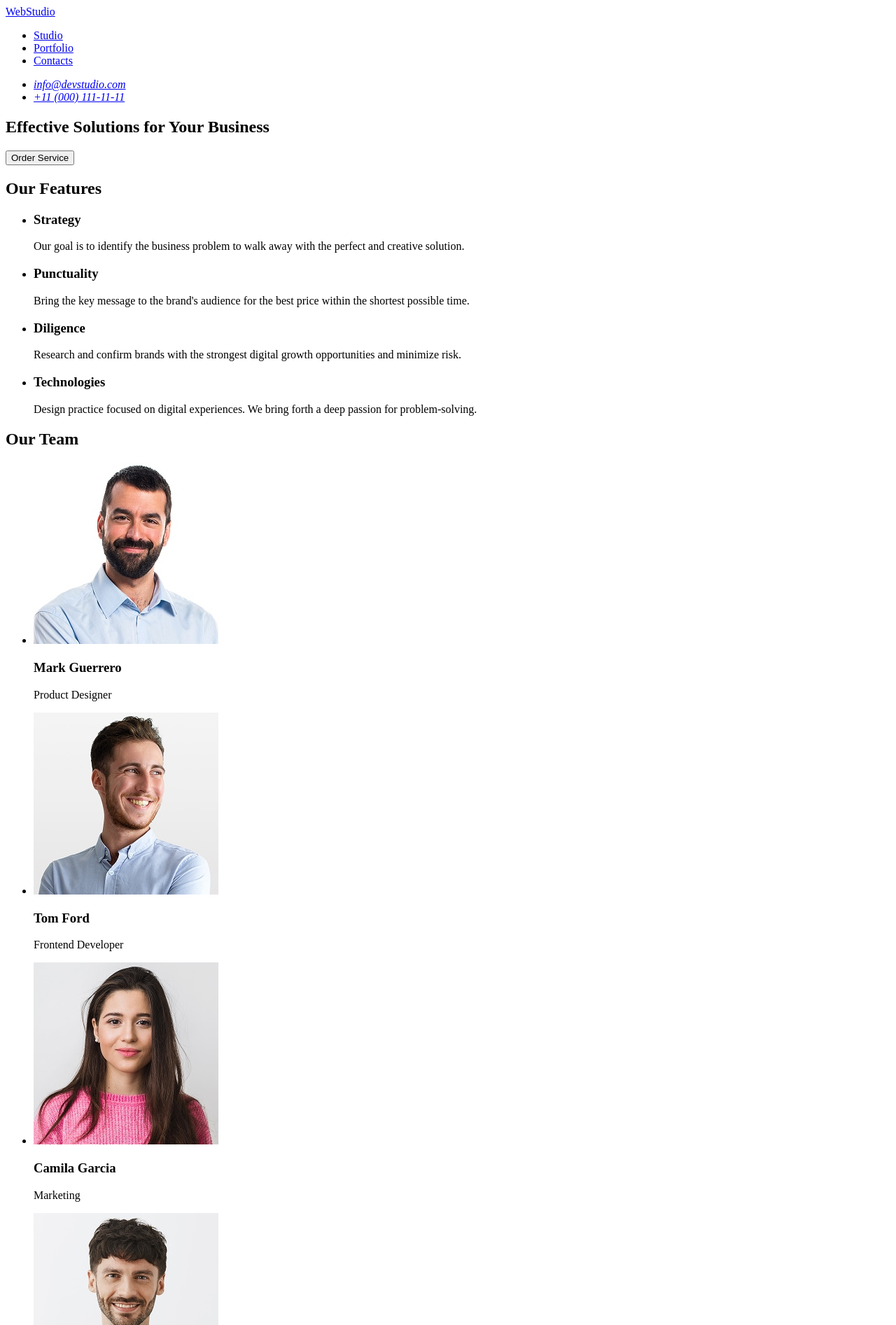
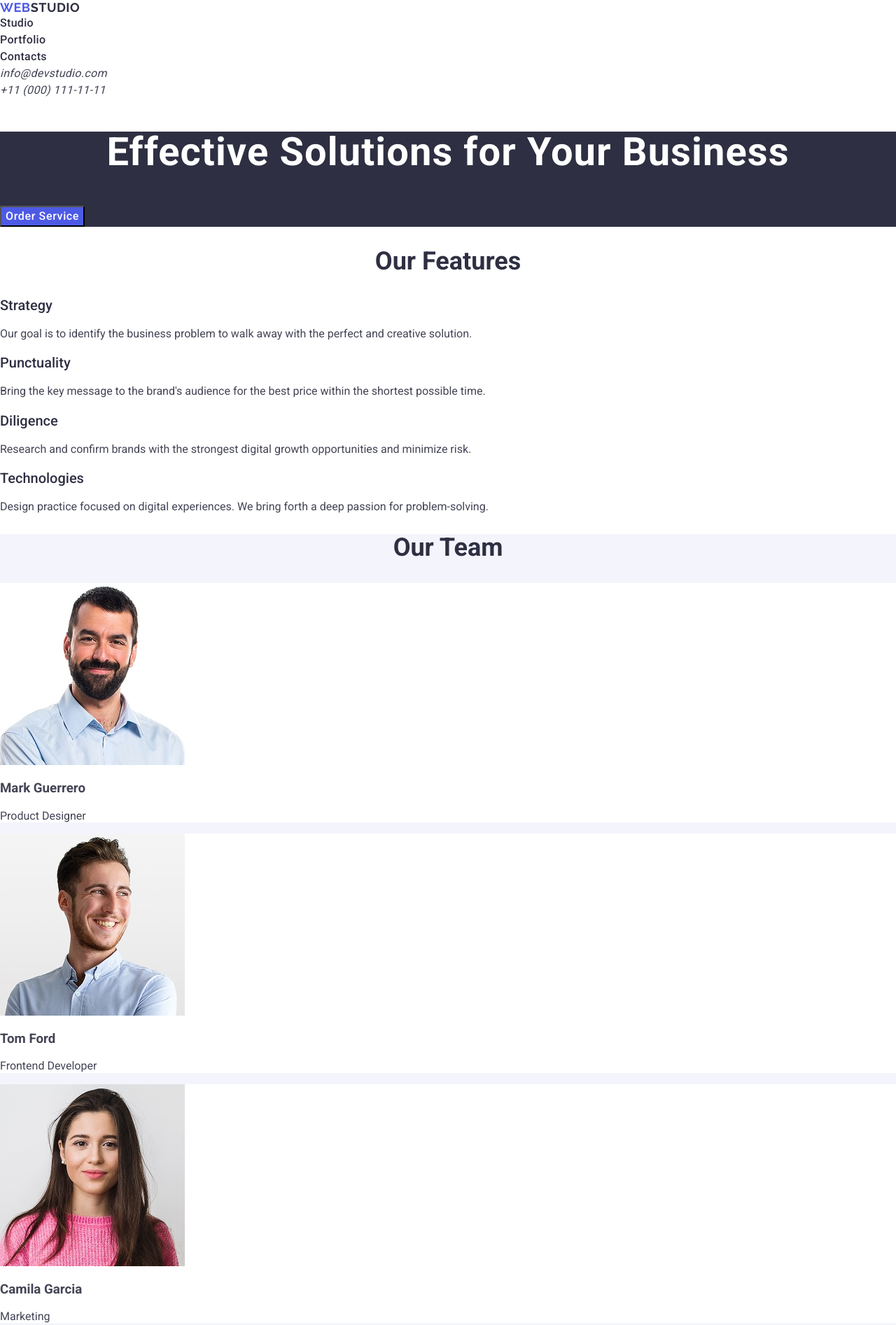
Before and after one commit to vitalii-burlaka/goit-markup-hw-02, a plain HTML site: page index.html in a window 1280 px wide. Shown: the top 1893 px of the page at 70% size. Drawn offline with nearby package versions, Linux system fonts and the light colour scheme.

Commit message:
feat: add styles for homework

```diff
--- /dev/null
+++ b/css/styles.css
@@ -0,0 +1,157 @@
+/* --- ЗАГАЛЬНІ СТИЛІ --- */
+
+body {
+  /* C5, C6: Шрифт Roboto як основний + sans-serif */
+  font-family: "Roboto", sans-serif;
+  /* C8, C11: Домінантний колір тексту та фону */
+  color: #434455;
+  background-color: #ffffff;
+}
+
+/* Скидання дефолтних маркерів (B8) та підкреслень (C14) */
+ul {
+  list-style-type: none;
+  margin: 0;
+  padding: 0;
+}
+
+a {
+  text-decoration: none;
+}
+
+/* --- ХЕДЕР (HEADER) --- */
+
+.logo {
+  /* B10, C12: Шрифт Raleway Bold для лого */
+  font-family: "Raleway", sans-serif;
+  font-weight: 700;
+  font-size: 18px;
+  line-height: 1.17; /* C10: line-height як множник */
+  letter-spacing: 0.03em;
+  text-transform: uppercase;
+  color: #4d5ae5;
+}
+
+.logo-studio-header {
+  color: #2e2f42;
+}
+
+/* C3, C4: Інтерактивні стани для контактів та навігації */
+.nav-link,
+.contact-link {
+  font-size: 16px;
+  line-height: 1.5;
+  letter-spacing: 0.02em;
+}
+
+.nav-link {
+  font-weight: 500;
+  color: #2e2f42;
+}
+
+.contact-link {
+  color: #434455;
+}
+
+.nav-link:hover,
+.nav-link:focus,
+.contact-link:hover,
+.contact-link:focus {
+  color: #404bbf; /* Активний стан за Style Guide */
+}
+
+/* --- ГЕРОЙ (HERO) --- */
+
+.hero {
+  background-color: #2e2f42;
+}
+
+.hero-title {
+  font-size: 56px;
+  line-height: 1.07;
+  letter-spacing: 0.02em;
+  text-align: center;
+  color: #ffffff;
+}
+
+.hero-button {
+  background-color: #4d5ae5;
+  font-family: "Roboto", sans-serif;
+  font-weight: 500;
+  font-size: 16px;
+  line-height: 1.5;
+  letter-spacing: 0.04em;
+  color: #ffffff;
+  /* C13: Курсор-вказівник для кнопок */
+  cursor: pointer;
+}
+
+.hero-button:hover,
+.hero-button:focus {
+  background-color: #404bbf;
+}
+
+/* --- ПЕРЕВАГИ (FEATURES) --- */
+
+/* C15: Заголовок поки що видимий */
+.features-title {
+  font-size: 36px;
+  line-height: 1.11;
+  text-align: center;
+  color: #2e2f42;
+}
+
+.features-subtitle {
+  font-weight: 500;
+  font-size: 20px;
+  line-height: 1.2;
+  color: #2e2f42;
+}
+
+/* --- КОМАНДА (TEAM) --- */
+
+.team {
+  background-color: #f4f4fd; /* Колір Cloud */
+}
+
+.team-title {
+  font-size: 36px;
+  line-height: 1.11;
+  text-align: center;
+  color: #2e2f42;
+}
+
+.team-item {
+  background-color: #ffffff;
+}
+
+/* --- ПОРТФОЛІО (PORTFOLIO) --- */
+
+.portfolio-title {
+  font-size: 36px;
+  line-height: 1.11;
+  text-align: center;
+  color: #2e2f42;
+}
+
+.portfolio-subtitle {
+  font-weight: 500;
+  font-size: 20px;
+  line-height: 1.2;
+  color: #2e2f42;
+}
+
+/* --- ФУТЕР (FOOTER) --- */
+
+.footer {
+  background-color: #2e2f42;
+}
+
+.logo-studio-footer {
+  color: #f4f4fd;
+}
+
+.footer-text {
+  color: #f4f4fd;
+  line-height: 1.5;
+}
--- a/index.html
+++ b/index.html
@@ -3,61 +3,80 @@
   <head>
     <meta charset="UTF-8" />
     <meta name="viewport" content="width=device-width, initial-scale=1.0" />
-    <meta name="keywords" content="foto fotograph people" />
-    <meta name="description" content="Effective Solutions for Your Business" />
     <title>WebStudio</title>
+    <link rel="preconnect" href="https://fonts.googleapis.com" />
+    <link rel="preconnect" href="https://fonts.gstatic.com" crossorigin />
+    <link
+      href="https://fonts.googleapis.com/css2?family=Raleway:wght@700&family=Roboto:wght@400;500;700&display=swap"
+      rel="stylesheet"
+    />
+    <link
+      rel="stylesheet"
+      href="https://cdnjs.cloudflare.com/ajax/libs/modern-normalize/2.0.0/modern-normalize.min.css"
+    />
+    <link rel="stylesheet" href="./css/styles.css" />
   </head>
   <body>
-    <header>
-      <nav>
-        <a href="./index.html">WebStudio</a>
-        <ul>
-          <li><a href="./index.html">Studio</a></li>
-          <li><a href="./index.html">Portfolio</a></li>
-          <li><a href="./index.html">Contacts</a></li>
+    <header class="header">
+      <nav class="header-navigation">
+        <a href="./index.html" class="logo"
+          >Web<span class="logo-studio-header">Studio</span></a
+        >
+        <ul class="nav-list">
+          <li><a href="./index.html" class="nav-link">Studio</a></li>
+          <li><a href="./index.html" class="nav-link">Portfolio</a></li>
+          <li><a href="./index.html" class="nav-link">Contacts</a></li>
         </ul>
       </nav>
-      <address>
-        <ul>
-          <li><a href="mailto:info@devstudio.com">info@devstudio.com</a></li>
-          <li><a href="tel:+110001111111">+11 (000) 111-11-11</a></li>
+      <address class="contacts">
+        <ul class="contacts-list">
+          <li>
+            <a href="mailto:info@devstudio.com" class="contact-link"
+              >info@devstudio.com</a
+            >
+          </li>
+          <li>
+            <a href="tel:+110001111111" class="contact-link"
+              >+11 (000) 111-11-11</a
+            >
+          </li>
         </ul>
       </address>
     </header>
 
     <main>
-      <section>
-        <h1>Effective Solutions for Your Business</h1>
-        <button type="button">Order Service</button>
+      <section class="hero">
+        <h1 class="hero-title">Effective Solutions for Your Business</h1>
+        <button type="button" class="hero-button">Order Service</button>
       </section>
 
-      <section>
-        <h2>Our Features</h2>
-        <ul>
-          <li>
-            <h3>Strategy</h3>
-            <p>
+      <section class="features">
+        <h2 class="features-title">Our Features</h2>
+        <ul class="features-list">
+          <li class="features-item">
+            <h3 class="features-subtitle">Strategy</h3>
+            <p class="features-text">
               Our goal is to identify the business problem to walk away with the
               perfect and creative solution.
             </p>
           </li>
-          <li>
-            <h3>Punctuality</h3>
-            <p>
+          <li class="features-item">
+            <h3 class="features-subtitle">Punctuality</h3>
+            <p class="features-text">
               Bring the key message to the brand's audience for the best price
               within the shortest possible time.
             </p>
           </li>
-          <li>
-            <h3>Diligence</h3>
-            <p>
+          <li class="features-item">
+            <h3 class="features-subtitle">Diligence</h3>
+            <p class="features-text">
               Research and confirm brands with the strongest digital growth
               opportunities and minimize risk.
             </p>
           </li>
-          <li>
-            <h3>Technologies</h3>
-            <p>
+          <li class="features-item">
+            <h3 class="features-subtitle">Technologies</h3>
+            <p class="features-text">
               Design practice focused on digital experiences. We bring forth a
               deep passion for problem-solving.
             </p>
@@ -65,52 +84,106 @@
         </ul>
       </section>
 
-      <section>
-        <h2>Our Team</h2>
-        <ul>
-          <li>
+      <section class="team">
+        <h2 class="team-title">Our Team</h2>
+        <ul class="team-list">
+          <li class="team-item">
             <img
               src="./images/mark-guerrero.jpg"
-              alt="Mark Guerrero Product Designer"
+              alt="Mark Guerrero"
               width="264"
             />
-            <h3>Mark Guerrero</h3>
-            <p>Product Designer</p>
+            <h3 class="team-subtitle">Mark Guerrero</h3>
+            <p class="team-text">Product Designer</p>
           </li>
-          <li>
+          <li class="team-item">
+            <img src="./images/tom-ford.jpg" alt="Tom Ford" width="264" />
+            <h3 class="team-subtitle">Tom Ford</h3>
+            <p class="team-text">Frontend Developer</p>
+          </li>
+          <li class="team-item">
             <img
-              src="./images/tom-ford.jpg"
-              alt="Tom Ford Frontend Developer"
+              src="./images/camila-garcia.jpg"
+              alt="Camila Garcia"
               width="264"
             />
-            <h3>Tom Ford</h3>
-            <p>Frontend Developer</p>
+            <h3 class="team-subtitle">Camila Garcia</h3>
+            <p class="team-text">Marketing</p>
           </li>
-          <li>
+          <li class="team-item">
             <img
-              src="./images/camila-garcia.jpg"
-              alt="Camila Garcia Marketing"
+              src="./images/daniel-wilson.jpg"
+              alt="Daniel Wilson"
               width="264"
             />
-            <h3>Camila Garcia</h3>
-            <p>Marketing</p>
+            <h3 class="team-subtitle">Daniel Wilson</h3>
+            <p class="team-text">UI Designer</p>
           </li>
-          <li>
+        </ul>
+      </section>
+
+      <section class="portfolio">
+        <h2 class="portfolio-title">Our Portfolio</h2>
+        <ul class="portfolio-list">
+          <li class="portfolio-item">
+            <img src="./images/banking-app.jpg" alt="Banking App" width="360" />
+            <h3 class="portfolio-subtitle">Banking App</h3>
+            <p class="portfolio-text">App</p>
+          </li>
+          <li class="portfolio-item">
             <img
-              src="./images/daniel-wilson.jpg"
-              alt="Daniel Wilson UI Designer"
-              width="264"
+              src="./images/cashless-payment.jpg"
+              alt="Cashless Payment"
+              width="360"
             />
-            <h3>Daniel Wilson</h3>
-            <p>UI Designer</p>
+            <h3 class="portfolio-subtitle">Cashless Payment</h3>
+            <p class="portfolio-text">Marketing</p>
+          </li>
+          <li class="portfolio-item">
+            <img
+              src="./images/meditation-app.jpg"
+              alt="Meditation App"
+              width="360"
+            />
+            <h3 class="portfolio-subtitle">Meditation App</h3>
+            <p class="portfolio-text">App</p>
+          </li>
+          <li class="portfolio-item">
+            <img
+              src="./images/taxi-service.jpg"
+              alt="Taxi Service"
+              width="360"
+            />
+            <h3 class="portfolio-subtitle">Taxi Service</h3>
+            <p class="portfolio-text">Marketing</p>
+          </li>
+          <li class="portfolio-item">
+            <img
+              src="./images/screen-illustrations.jpg"
+              alt="Screen Illustrations"
+              width="360"
+            />
+            <h3 class="portfolio-subtitle">Screen Illustrations</h3>
+            <p class="portfolio-text">Design</p>
+          </li>
+          <li class="portfolio-item">
+            <img
+              src="./images/online-courses.jpg"
+              alt="Online Courses"
+              width="360"
+            />
+            <h3 class="portfolio-subtitle">Online Courses</h3>
+            <p class="portfolio-text">Marketing</p>
           </li>
         </ul>
       </section>
     </main>
 
-    <footer>
-      <a href="./index.html">WebStudio</a>
-      <p>
+    <footer class="footer">
+      <a href="./index.html" class="logo"
+        >Web<span class="logo-studio-footer">Studio</span></a
+      >
+      <p class="footer-text">
         Increase the flow of customers and sales for your business with digital
         marketing & growth solutions.
       </p>
```
Also changed, not shown: images/banking-app.jpg (added), images/cashless-payment.jpg (added), images/meditation-app.jpg (added), images/online-courses.jpg (added), images/screen-illustrations.jpg (added), images/taxi-service.jpg (added).
